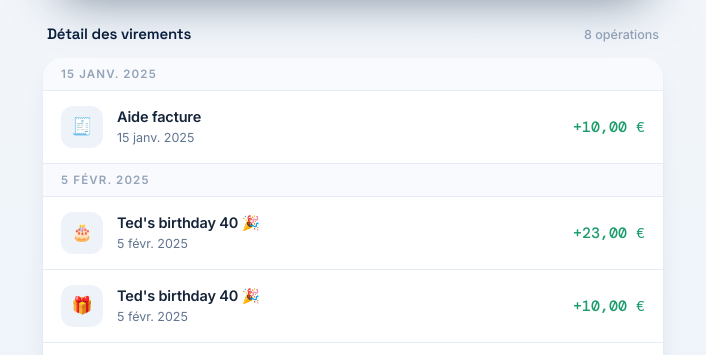
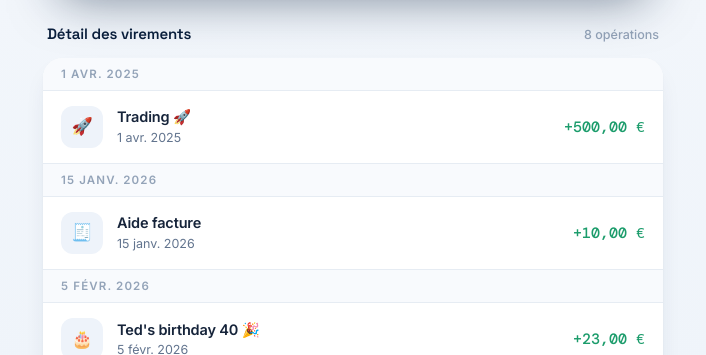
Before and after one commit to randybillypro/Billy-bank, a plain HTML site: page index.html in a window 1280 px wide. Shown: the part 438-793 px from the top of the page, without its empty margins (287-993 px from the left). Drawn offline with nearby package versions, Linux system fonts and the light colour scheme.

Commit message:
Update index.html

```diff
--- a/index.html
+++ b/index.html
@@ -499,11 +499,11 @@
 <script>
   /* ====== DONNÉES ====== */
   const virements = [
-    { date: "15/01/2025", montant: 10,  description: "Aide facture",         icon: "🧾" },
-    { date: "05/02/2025", montant: 23,  description: "Ted's birthday 40 🎉", icon: "🎂" },
-    { date: "05/02/2025", montant: 10,  description: "Ted's birthday 40 🎉", icon: "🎁" },
-    { date: "05/02/2025", montant: 64,  description: "Ted's birthday 40 🎉", icon: "🎉" },
-    { date: "05/02/2025", montant: 3,   description: "Ted's birthday 40 🎉", icon: "🥂" },
+    { date: "15/01/2026", montant: 10,  description: "Aide facture",         icon: "🧾" },
+    { date: "05/02/2026", montant: 23,  description: "Ted's birthday 40 🎉", icon: "🎂" },
+    { date: "05/02/2026", montant: 10,  description: "Ted's birthday 40 🎉", icon: "🎁" },
+    { date: "05/02/2026", montant: 64,  description: "Ted's birthday 40 🎉", icon: "🎉" },
+    { date: "05/02/2026", montant: 3,   description: "Ted's birthday 40 🎉", icon: "🥂" },
     { date: "01/04/2025", montant: 500, description: "Trading 🚀",           icon: "🚀" },
     { date: "11/06/2026", montant: 100, description: "Claude AI Trading",    icon: "🤖" },
     { date: "12/10/2026", montant: 100, description: "Prêt Billy Bank",      icon: "💙", isNew: true },
@@ -523,6 +523,11 @@
   document.getElementById("balance-sub").textContent = `${virements.length} virements · titulaire : Ted`;
   document.getElementById("count").textContent = `${virements.length} opérations`;
 
+  // Tri chronologique
+  virements.sort((a, b) => {
+    const p = d => { const [j,m,an] = d.split("/"); return new Date(an, m-1, j); };
+    return p(a.date) - p(b.date);
+  });
   const groups = {};
   virements.forEach(v => { if (!groups[v.date]) groups[v.date] = []; groups[v.date].push(v); });
   let html = "";
```
